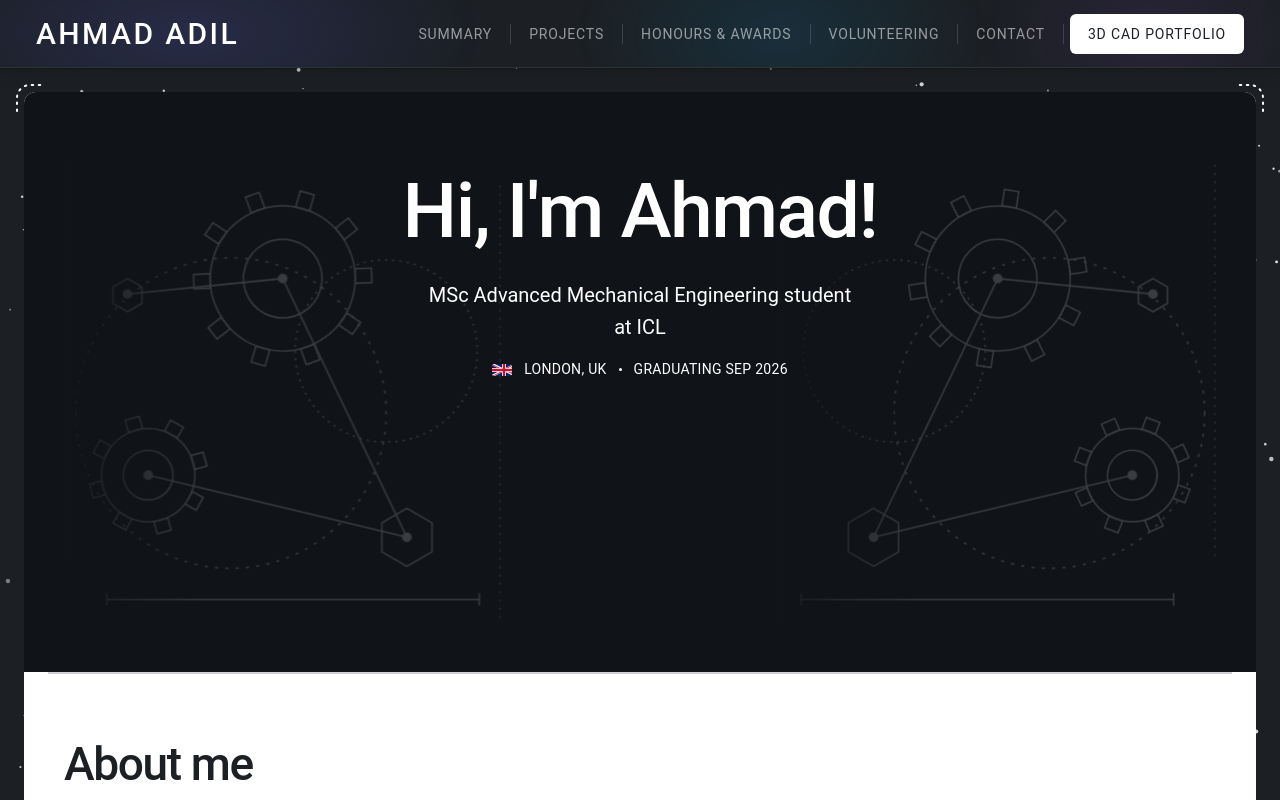
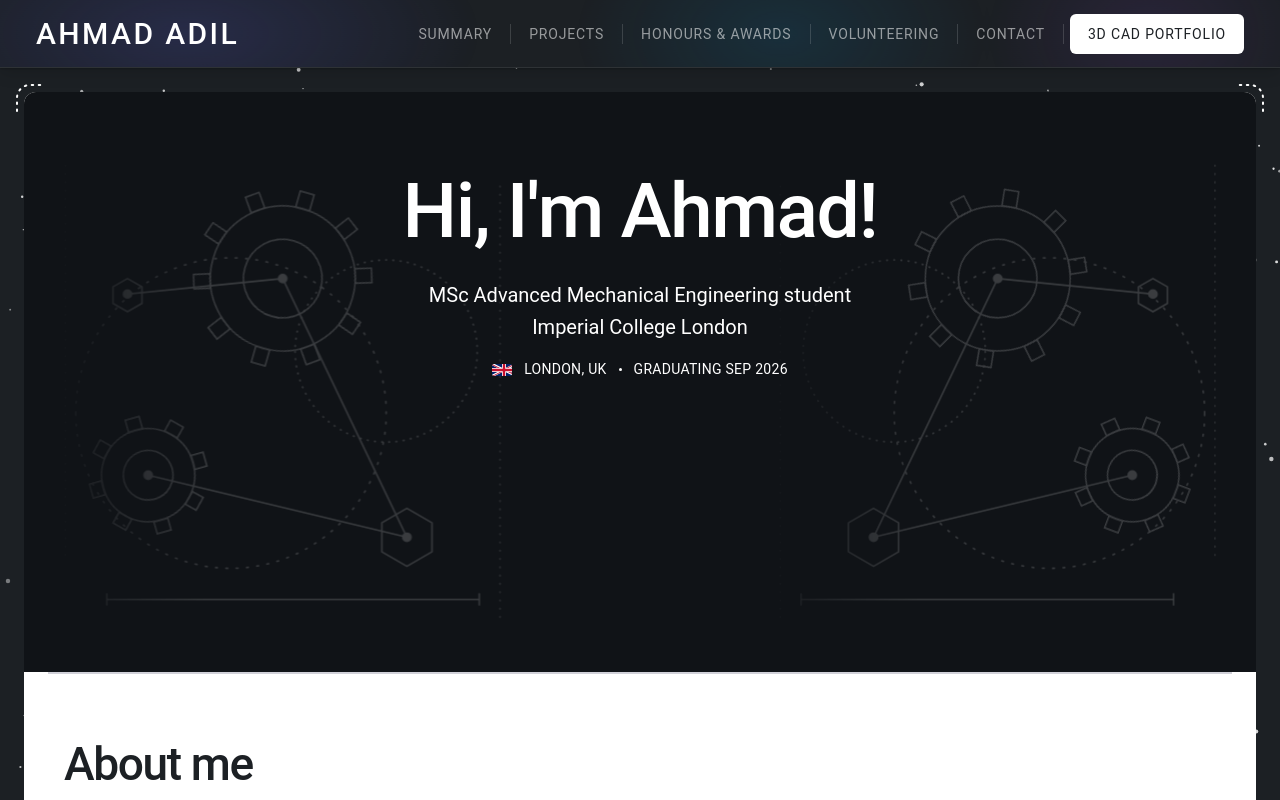
Before and after one commit to ahmed3819350-bot/ahmad-website, a plain HTML site: page index.html in a window 1280 px wide. Shown: the top 800 px of the page. Drawn offline with Linux system fonts and the light colour scheme; a script that the page names is missing.

Commit message:
Change hero subtitle second line to full college name

```diff
--- a/index.html
+++ b/index.html
@@ -134,7 +134,7 @@
           <div class="hero-text">
             <h1 class="heading-hero hero-fade-in">Hi, I'm Ahmad!</h1>
             <p class="hero-sub hero-fade-in-sub">
-              MSc Advanced Mechanical Engineering student<br />at ICL
+              MSc Advanced Mechanical Engineering student<br />Imperial College London
             </p>
             <div class="hero-meta">
               <span class="flag flag-uk" style="margin-left:0; top:0;"></span>
```
